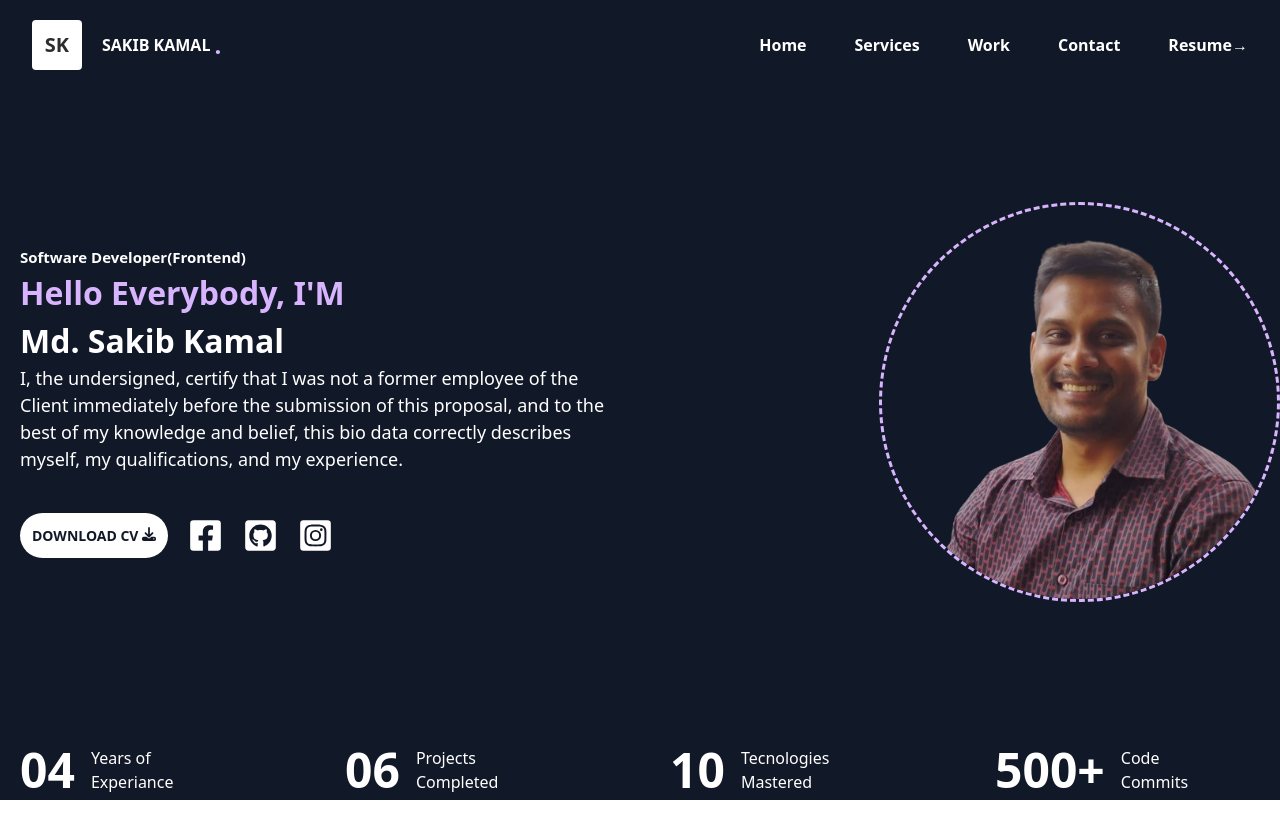
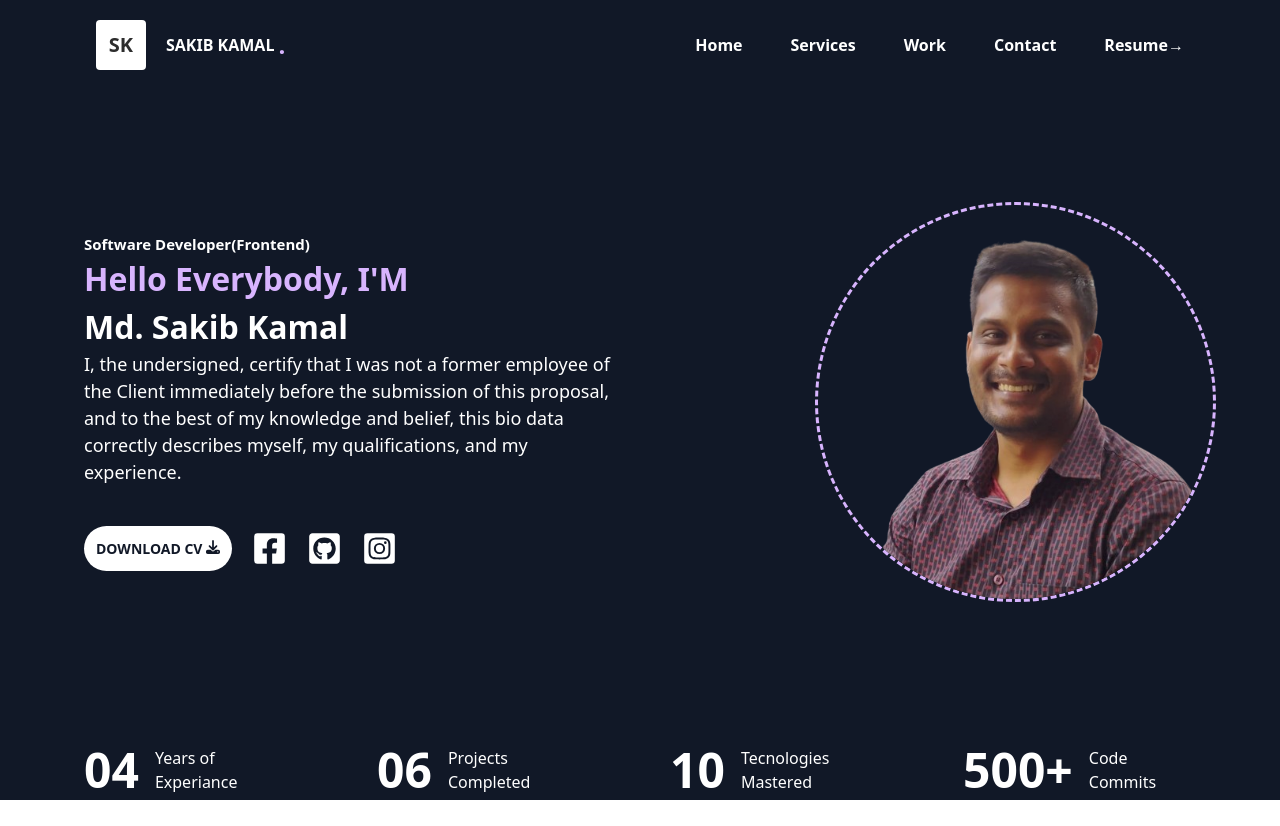
Before and after one commit to Sakib0017/sakibkamalwebsite, a React (Create React App) app: page / in a window 1280 px wide. Built offline with nearby package versions, Linux system fonts and the light colour scheme.

Commit message:
updated home page

```diff
--- a/src/components/Home.jsx
+++ b/src/components/Home.jsx
@@ -16,7 +16,7 @@ const Home = () => {
       <Navbar />
 
 
-      <div className="grid sm:grid-cols-2 max-w-7xl mx-auto  rounded flex items-center justify-center mt-20 relative gap-5 " id="expertise">
+      <div className="grid sm:grid-cols-2 max-w-6xl mx-auto  rounded flex items-center justify-center mt-20 relative gap-5 " id="expertise">
 
         <div className="me-auto p-5 colspan-1 text-start mt-8 relative mr-0">
         <p className="text-[15px] text-[#ffffff] font-bold">Software Developer(Frontend)</p>
@@ -67,7 +67,7 @@ const Home = () => {
 
 
 
-      <div className="grid sm:grid-cols-4 max-w-7xl mx-auto flex items-center justify-center mt-20  gap-5 ">
+      <div className="grid sm:grid-cols-4 max-w-6xl mx-auto flex items-center justify-center mt-20  gap-5 ">
         <div className=" p-5 colspan-1 text-start  mt-8  mr-0">
          <div className="flex flex-row  items-center">
             <p className="pr-2 text-[48px] font-extrabold text-white">04</p>
--- a/src/components/Navbar.jsx
+++ b/src/components/Navbar.jsx
@@ -26,7 +26,7 @@ const Navbar = () => {
 
 
         <div className=" bg-gray-900  ">
-          <nav className="mx-auto flex max-w-7xl h-[90px] items-center justify-between p-6 lg:px-8" aria-label="Global">
+          <nav className="mx-auto flex max-w-6xl h-[90px] items-center justify-between p-6 lg:px-8" aria-label="Global">
             <div className="flex lg:flex-1">
               <Link to='/'><p className="text-[#161616]/90 w-[50px] rounded flex items-center justify-center p-1 h-[50px] bg-white font-extrabold text-[20px] font-ubuntu">SK</p></Link>
               <p  className="flex pl-5 items-center font-extrabold text-white justify-center">SAKIB KAMAL<span className="pl-1 text-[24px] font-extrabold text-purple-300">.</span></p>
```
